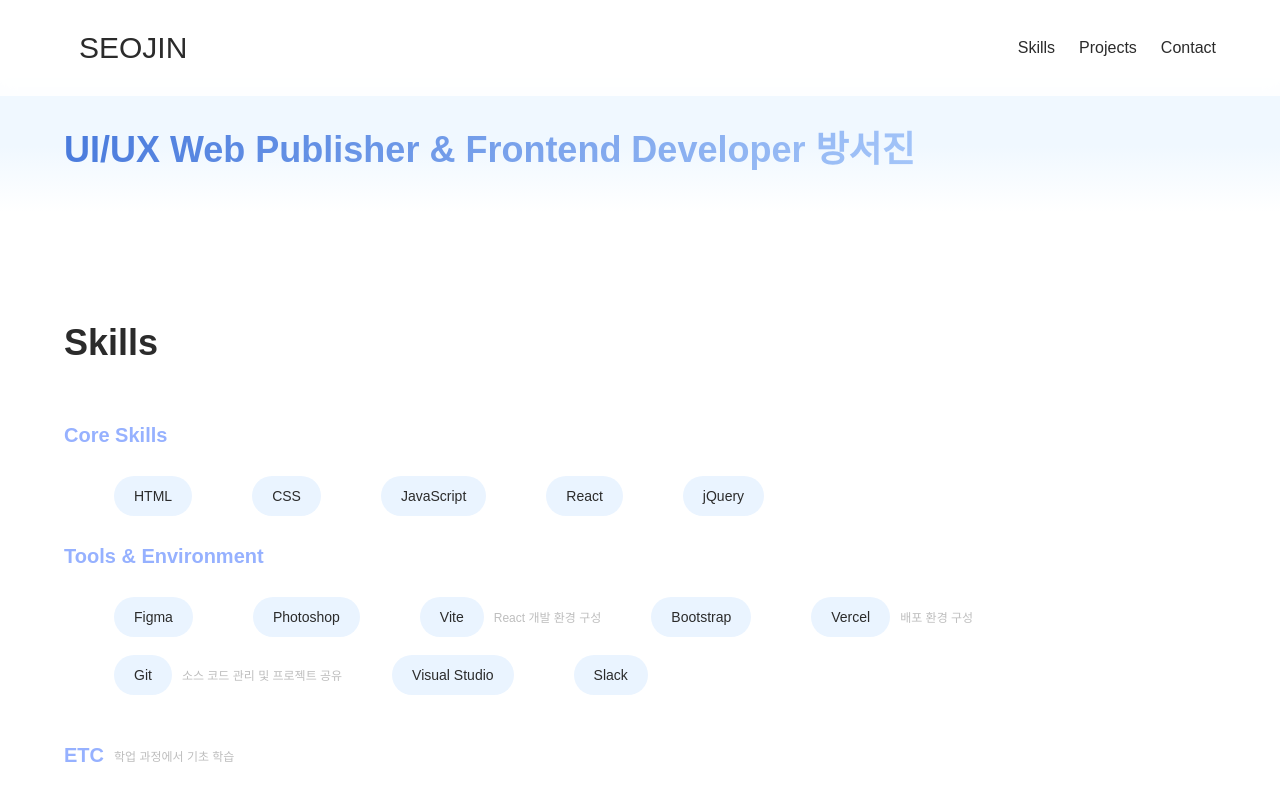
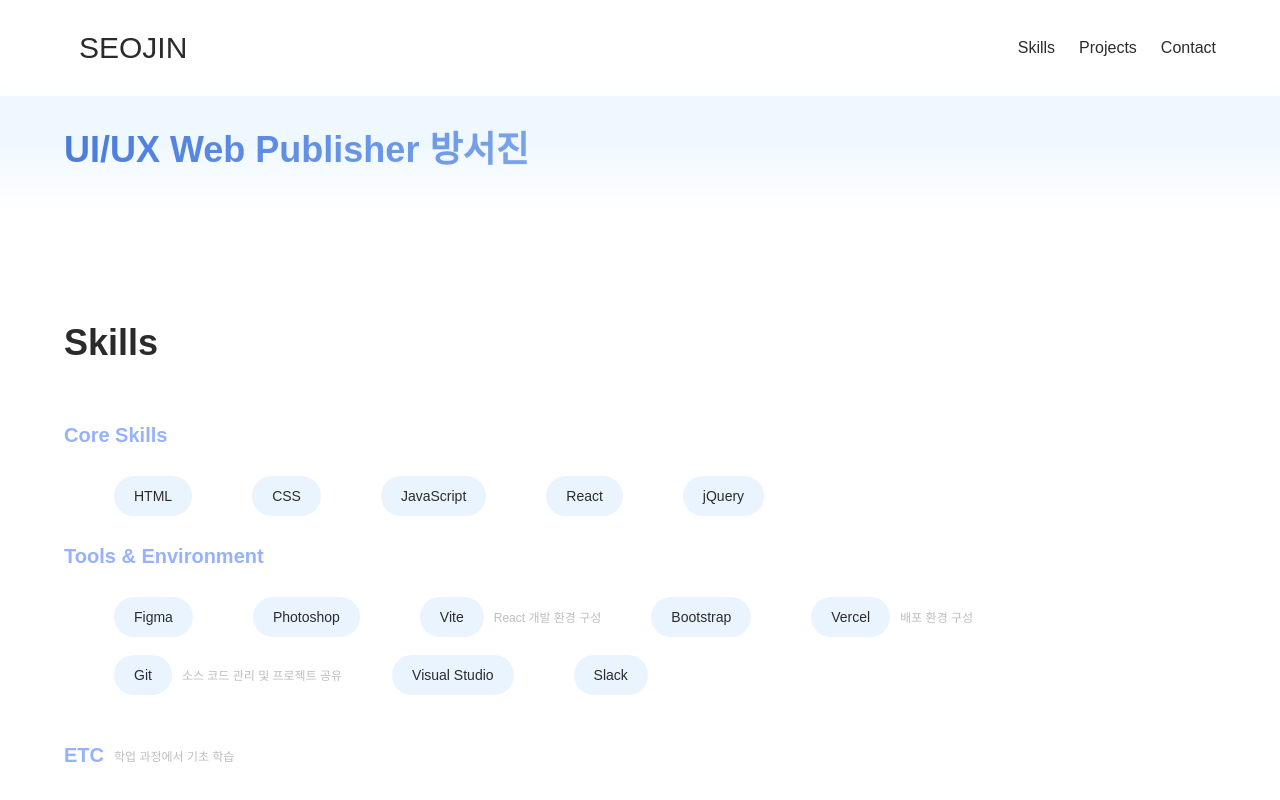
Before and after one commit to BangSeojin/Portfolio, a React (Vite) app: page / in a window 1280 px wide. Shown: the top 800 px of the page. Built offline with nearby package versions, Linux system fonts and the light colour scheme; a web font is replaced by a local one.

Commit message:
썸네일 수정 및 Name.jsx 수정

```diff
--- a/index.html
+++ b/index.html
@@ -7,7 +7,7 @@
     <title>방서진 :: 포트폴리오</title>
     <meta property="og:title" content="방서진 :: 포트폴리오" />
     <meta property="og:description" content="방서진 :: 포트폴리오" />
-    <meta property="og:image" content="/thumbnail1.png" />
+    <meta property="og:image" content="/thumbnail.png" />
   </head>
   <body>
     <div id="root"></div>
--- a/src/components/Name.jsx
+++ b/src/components/Name.jsx
@@ -4,9 +4,7 @@ export default function Name() {
   return (
     <section id="namebox">
       <div className="name-inner">
-        <h2 className="name-title">
-          UI/UX Web Publisher & Frontend Developer 방서진
-        </h2>
+        <h2 className="name-title">UI/UX Web Publisher 방서진</h2>
       </div>
     </section>
   );
```
Also changed, not shown: public/thumbnail.png (added), public/thumbnail1.png (deleted).
